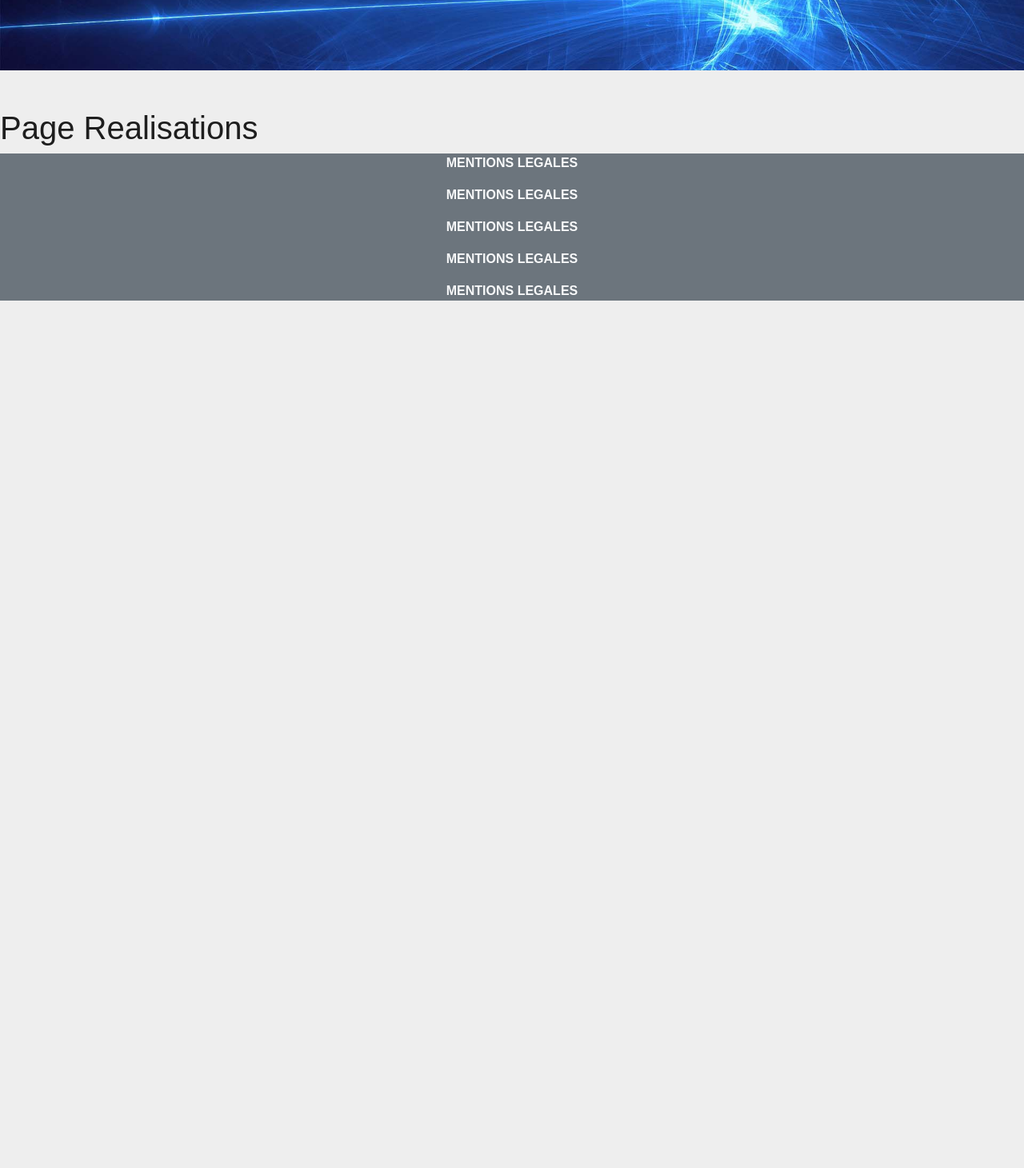
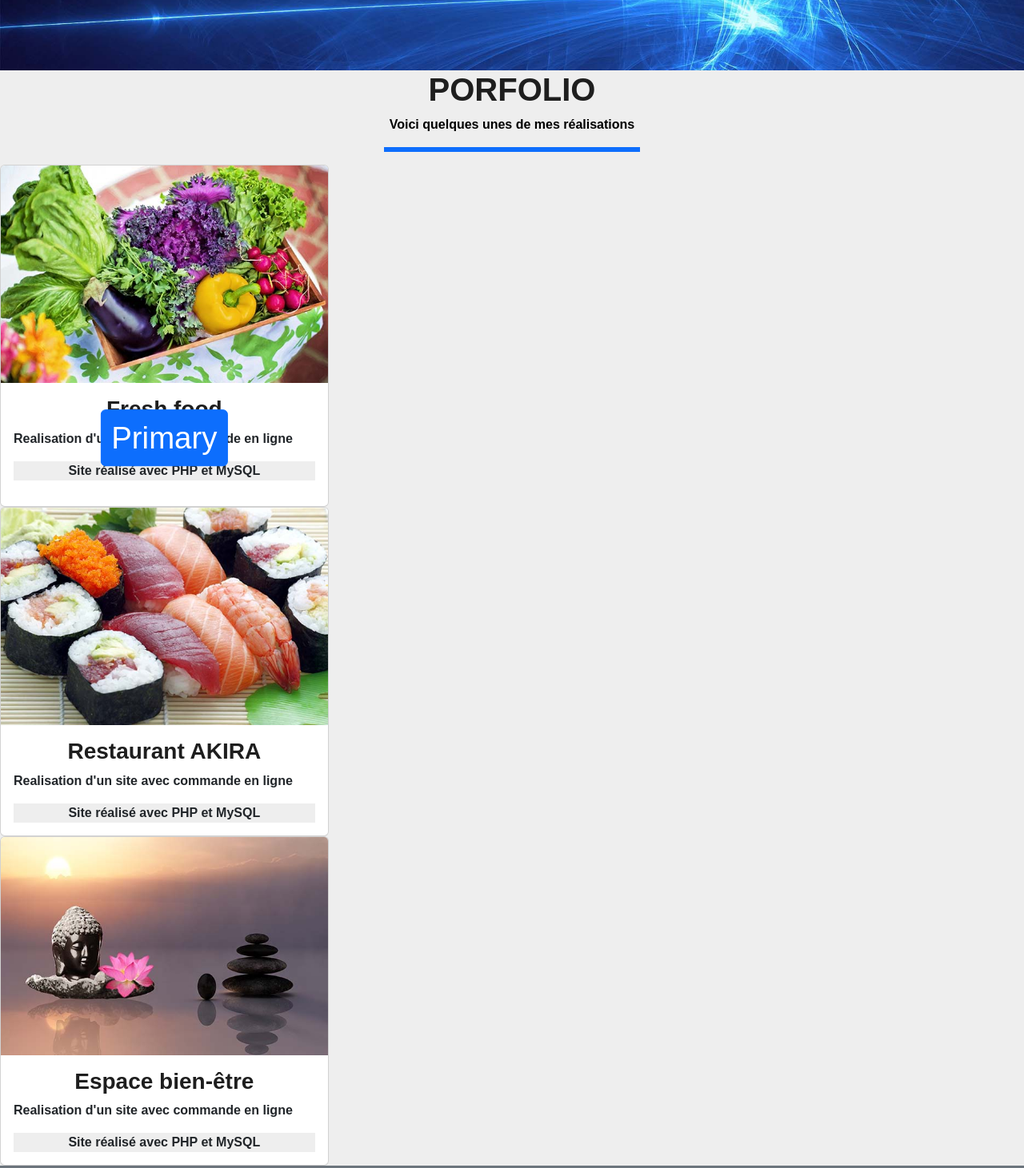
Before and after one commit to M-P-FROS/CVJDREACT, a React (Vite) app: page /realisations in a window 1280 px wide. Shown: the part 160-1621 px from the top of the page at 80% size. Before the commit the page ends 800 px from the top, so only its background shows below. Built offline with nearby package versions, Linux system fonts and the light colour scheme.

Commit message:
version realisations avec bootstrap card 07 09

```diff
--- a/src/main.scss
+++ b/src/main.scss
@@ -1,6 +1,6 @@
 @import "./sass/app";
 @import"./sass/home";
-@import"./sass/services";
+
 
 /*GLOBAL*/
 body {
@@ -8,20 +8,48 @@ body {
     font-weight: 400;
     background-color:#EEE ;
     color:#444;
+
+    strong{font-weight: 600;
+    }
+
     h1{
     color:#1e1e1e;
+    font-weight: 600;
       }
     h2{
     color:#1e1e1e;
+    font-weight: 600;
     }
     h3{
     color:#1e1e1e;
+    font-weight: 600;
         }
         h4{
         color:#1e1e1e;
+        font-weight: 600;
         }
+        h5{
+            color:#1e1e1e;
+            font-weight: 600;
+            }
+            h6{
+                color:#1e1e1e;
+                font-weight: 600;
+                }
     .italic{
 font-style: italic;
     }
+    hr {
+        border: none;
+        color: #0d6efd;
+        overflow: visible;
+        text-align: center;
+        height: 5px;
+      }
+}
+
+.bascard{
+    background-color:#EEE ;
+
 }
 //@import '~bootstrap/scss/bootstrap';
--- a/src/pages/Realisations.jsx
+++ b/src/pages/Realisations.jsx
@@ -1,17 +1,85 @@
 import Header from '../assets/components/Header'
 import Footer from '../assets/components/Footer'
 import Banner from '../assets/components/Banner';
+
+import Card from 'react-bootstrap/Card';
+import Button from 'react-bootstrap/Button';
+
+import Col from 'react-bootstrap/Col';
+import Row from 'react-bootstrap/Row';
 
 const Realisations = () => {
     return (
         <section id="realisations">
             <Header/>
             <Banner/>
+          <div className="entête text-center ">
+            <h1 className='text-uppercase font-weight-bold'>porfolio</h1>
+            <p> Voici quelques unes de mes réalisations</p>
+            <hr className="w-25 mx-auto border border-primary border-3 opacity-100"/>
+        </div>
 
-        <div className="contenair mt-5 text-dark">
-            <h1>Page Realisations</h1>
-        </div>
-      <Footer/>
+        <div className='Realisationcard'>
+            <Row xs={1} md={2}  lg={3} className="g-4">
+
+
+
+      {Array.from({ length: 1 }).map((_, idx) => (
+
+       <Col key={idx}>
+          <Card>
+            <Card.Img variant="top" src="images/imgportfolio/fresh-food.jpg" />
+            <Card.Body>
+              <Card.Title className='text-center'>
+                <h3>Fresh food</h3>
+              </Card.Title>
+              <Card.Text>
+               Realisation d&apos;un site avec commande en ligne
+              </Card.Text>
+              <Card.Text className='bascard text-center'>
+               Site réalisé avec PHP et MySQL
+              </Card.Text>
+              <Button variant="outline-primary">Primary</Button>{' '}
+              </Card.Body>
+              </Card>
+
+
+              <Card>
+              <Card.Img variant="top" src="images/imgportfolio/restaurant-japonais.jpg" />
+              <Card.Body>
+              <Card.Title className='text-center'>
+                <h3>Restaurant AKIRA</h3>
+              </Card.Title>
+              <Card.Text>
+               Realisation d&apos;un site avec commande en ligne
+              </Card.Text>
+              <Card.Text className='bascard text-center'>
+               Site réalisé avec PHP et MySQL
+              </Card.Text>
+              </Card.Body>
+              </Card>
+
+
+              <Card>
+            <Card.Img variant="top" src="images/imgportfolio/espace-bien-etre.jpg" />
+            <Card.Body>
+              <Card.Title className='text-center'>
+                <h3>Espace bien-être</h3>
+              </Card.Title>
+              <Card.Text>
+               Realisation d&apos;un site avec commande en ligne
+              </Card.Text>
+              <Card.Text className='bascard text-center'>
+               Site réalisé avec PHP et MySQL
+              </Card.Text>
+              </Card.Body>
+              </Card>
+
+        </Col>
+      ))}
+    </Row>
+    </div>
+<Footer/>
         </section>
     );
 };
--- a/src/sass/services.scss
+++ /dev/null
@@ -1,3 +0,0 @@
-h5{
-    font-weight:600;
-}
```
